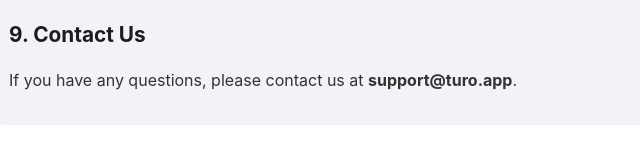
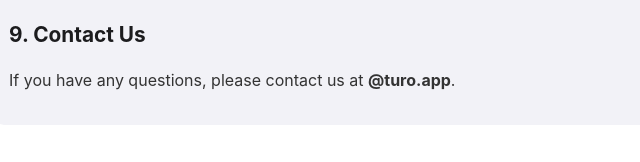
Before and after one commit to ae-ronnn/turo-app, a plain HTML site: page index.html in a window 1280 px wide. Shown: the part 1660-1822 px from the top of the page, 246-886 px from the left. Drawn offline with Linux system fonts and the light colour scheme.

Commit message:
Update contact email in index.html

```diff
--- a/index.html
+++ b/index.html
@@ -60,7 +60,7 @@
 
     <div class="contact">
         <h2>9. Contact Us</h2>
-        <p>If you have any questions, please contact us at <strong>support@turo.app</strong>.</p>
+        <p>If you have any questions, please contact us at <strong>@turo.app</strong>.</p>
     </div>
 
 </body>
```
